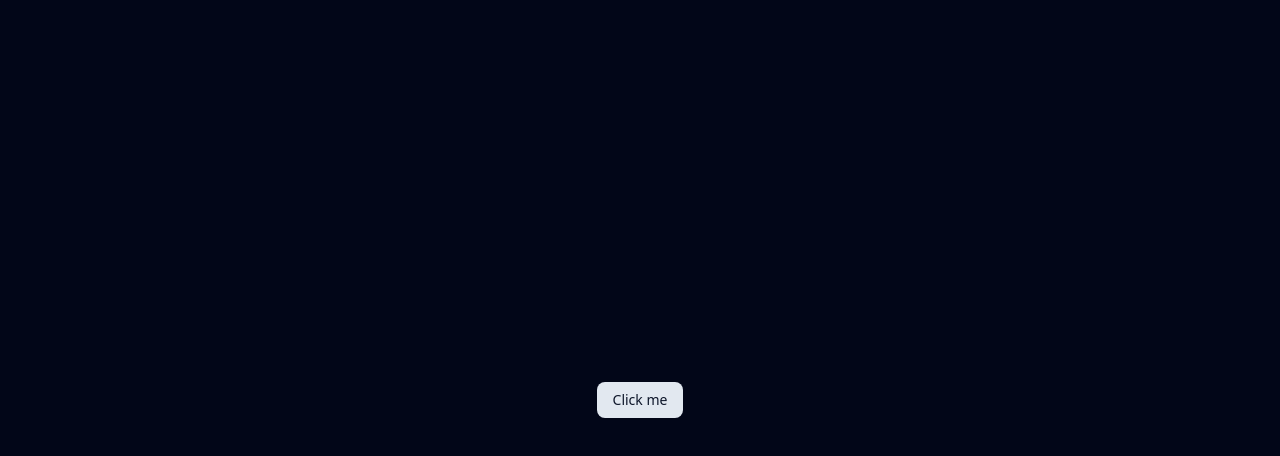
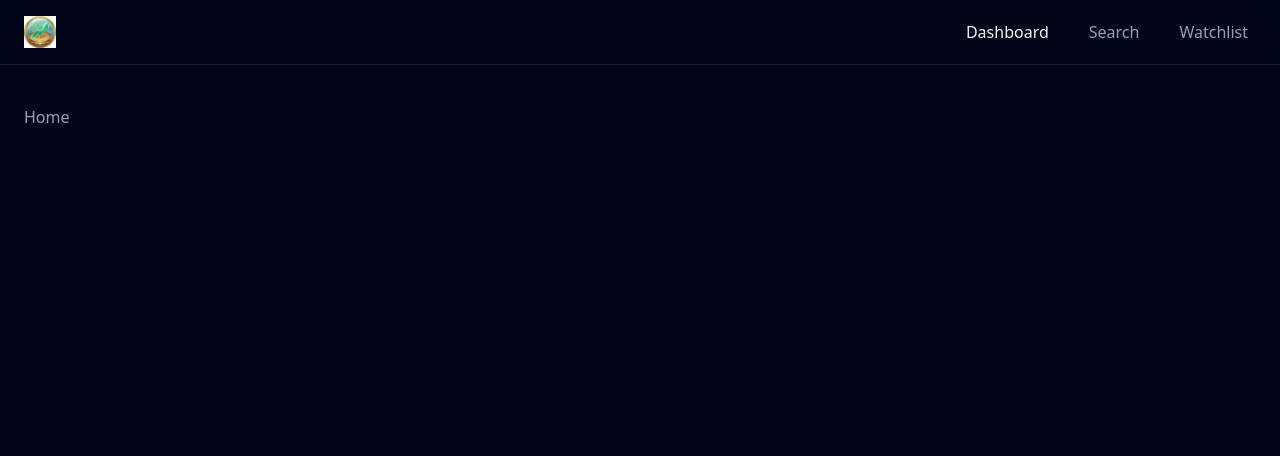
Before and after one commit to Fangup70/LogPose-Signals, a Next.js app: page / in a window 1280 px wide. Shown: the top 456 px of the page. Built offline with nearby package versions, Linux system fonts and the light colour scheme.

Commit message:
additional files

```diff
--- /dev/null
+++ b/app/(root)/layout.tsx
@@ -0,0 +1,14 @@
+import React from 'react';
+import Header from '@/components/ui/header';
+const Layout = ({ children }: { children: React.ReactNode }) => {
+    return (
+        <main className="min-h-screen text-gray-400">
+            <Header />
+            <div className="container py-10">
+                {children}
+            </div>
+        </main>
+    );
+};
+
+export default Layout;
--- /dev/null
+++ b/app/(root)/page.tsx
@@ -0,0 +1,10 @@
+import { Button } from "@/components/ui/button";
+
+const Home = () => {
+    return (
+        <div className="flex min-h-screen home-wrapper">
+            Home
+        </div>
+    )
+}
+export default Home
--- a/app/globals.css
+++ b/app/globals.css
@@ -2,6 +2,7 @@
 @import "tw-animate-css";
 
 @custom-variant dark (&:is(.dark *));
+
 @theme {
   --color-yellow-400: #FDD458;
 }
@@ -122,7 +123,84 @@
   * {
     @apply border-border outline-ring/50;
   }
+
   body {
     @apply bg-background text-foreground;
   }
 }
+
+@layer utilities {
+  .container {
+    margin-inline: auto;
+    padding-inline: 1.5rem;
+    max-width: 80rem;
+    /* 1280px */
+  }
+
+  .yellow-btn {
+    background-color: var(--color-yellow-400);
+    color: black;
+    font-weight: 600;
+    padding: 0.75rem 1.5rem;
+    border-radius: 9999px;
+    transition: all 0.2s;
+
+    &:hover {
+      transform: translateY(-1px);
+      opacity: 0.9;
+    }
+  }
+
+  .home-wrapper {
+    display: flex;
+    flex-direction: column;
+    min-height: 100vh;
+    background-color: var(--background);
+  }
+
+  .home-section {
+    padding-block: 4rem;
+
+    @media (min-width: 768px) {
+      padding-block: 6rem;
+    }
+  }
+
+  .header {
+    position: sticky;
+    top: 0;
+    z-index: 50;
+    width: 100%;
+    border-bottom: 1px solid var(--border);
+    background-color: var(--background)/80;
+    backdrop-filter: blur(8px);
+  }
+
+  .header-wrapper {
+    display: flex;
+    height: 4rem;
+    align-items: center;
+    justify-content: space-between;
+  }
+
+  .auth-layout {
+    display: flex;
+    min-height: 100vh;
+    align-items: center;
+    justify-content: center;
+    background-color: var(--muted);
+    padding: 1rem;
+  }
+
+  .auth-logo {
+    margin-bottom: 2rem;
+    display: flex;
+    justify-content: center;
+
+    & img,
+    & svg {
+      height: 2.5rem;
+      width: auto;
+    }
+  }
+}
--- a/app/page.tsx
+++ /dev/null
@@ -1,10 +0,0 @@
-import {Button} from "@/components/ui/button";
-
-const Home = () => {
-    return (
-        <div className="flex justify-center items-center h-screen">
-            <Button> Click me </Button>
-        </div>
-    )
-}
-export default Home
--- /dev/null
+++ b/components/ui/header.tsx
@@ -0,0 +1,19 @@
+import Link from "next/link";
+import Image from "next/image";
+import NavItems from "./navitems";
+const Header: () => Element = () => {
+
+    return (
+        <header className="sticky top-0 header">
+            <div className="container header-wrapper">
+                <Link href="/">
+                    <Image src="/assets/logo.png" alt="Logpose Signals" width={140} height={32} className="h-8 w-auto cursor-pointer" />
+                </Link>
+                <nav className="hidden sm:block">
+                    <NavItems />
+                </nav>
+            </div>
+        </header>
+    )
+}
+export default Header
--- /dev/null
+++ b/components/ui/navitems.tsx
@@ -0,0 +1,27 @@
+'use client'
+import React from 'react'
+import Link from 'next/link'
+import { usePathname } from 'next/navigation'
+import { navitems } from '@/lib/constants'
+const NavItems = () => {
+  const pathname = usePathname()
+  const isActive = (path: string) => {
+    if (path === '/') return pathname === '/';
+    return pathname.startsWith(path);
+  }
+  return (
+    <ul className='flex flex-col sm:flex-row p-2 gap-3 sm:gap-10 font-medium'>
+      {navitems.map(({ href, label }) => (
+        <li key={href}>
+          <Link href={href} className={`hover:text-yellow-500 transition-colors ${isActive(href) ? 'text-gray-100' : ''
+            }`}>
+            {label}
+          </Link>
+        </li>
+      ))}
+    </ul >
+  )
+
+}
+
+export default NavItems
--- /dev/null
+++ b/lib/constants.ts
@@ -0,0 +1,5 @@
+export const navitems = [
+    { href: "/", label: "Dashboard" },
+    { href: "/search", label: "Search" },
+    { href: "/watchlist", label: "Watchlist" },
+]
```
Also changed, not shown: public/assets/logo.png (added).
